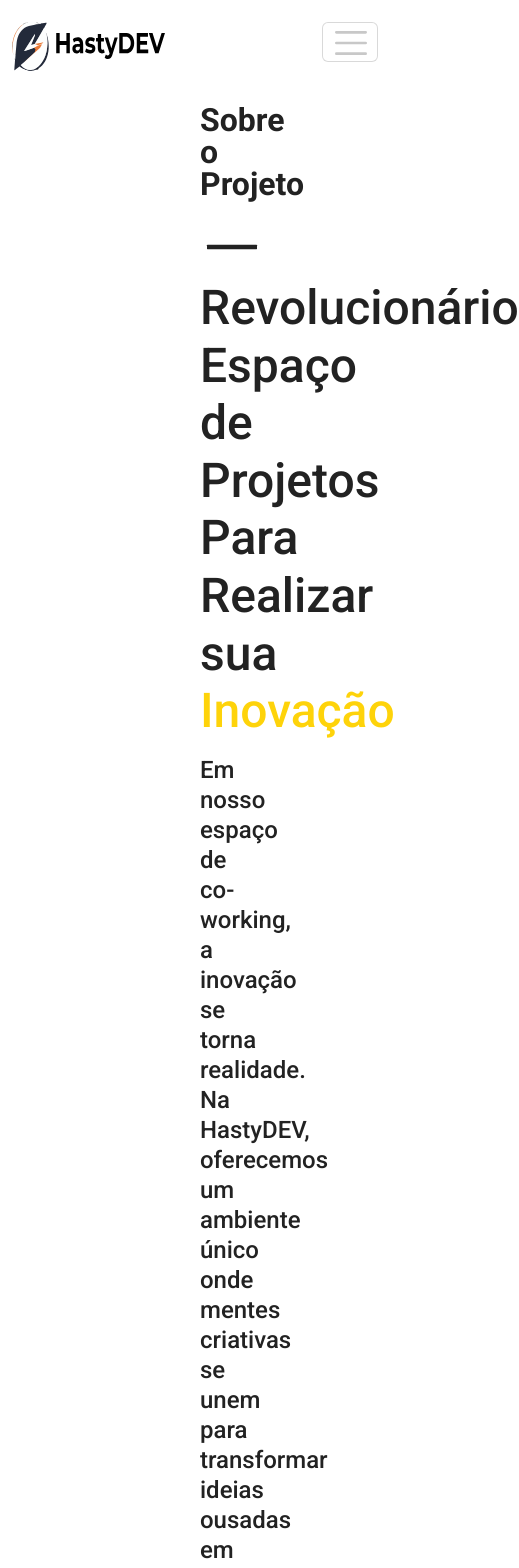
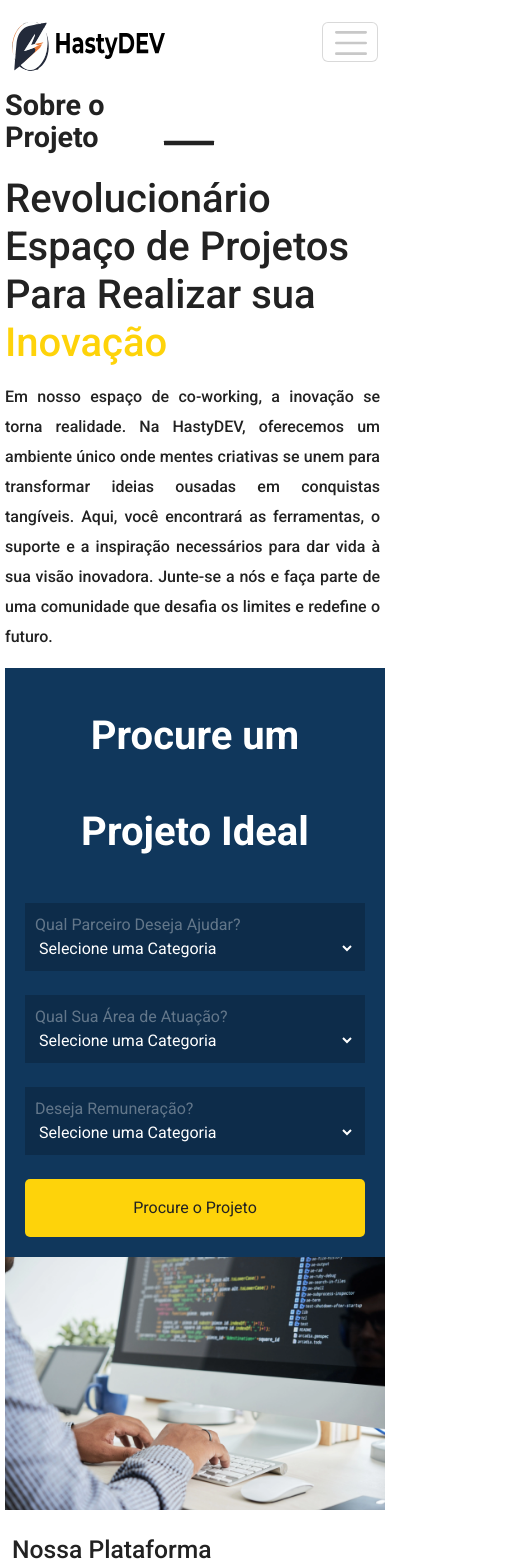
Before and after one commit to Hasty-DEV/HastyDEV, a React (Vite) app in the folder frontend/: page /project in a window 390 px wide. Shown: the top 1568 px of the page, 519 px wide, since content can reach past the window. Built offline with nearby package versions, Linux system fonts and the light colour scheme.

Commit message:
Responsividade no /project

```diff
--- a/frontend/src/components/Texts/Texts.styles.ts
+++ b/frontend/src/components/Texts/Texts.styles.ts
@@ -87,6 +87,10 @@ export const HeadingSubInterTitleStyled = styled.h4<TextStyledProps>`
     background: ${(props) => props.theme.colors[props.customColor || "text"]};
     opacity: ${(props) => (props.hasUnderline ? 1 : 0)};
   }
+
+  @media (max-width: 575px) {
+    font-size: 1.8rem;
+  }
 `;
 
 export const ParagraphStyled = styled.p<TextStyledProps>`
--- a/frontend/src/routes/Project/Project.tsx
+++ b/frontend/src/routes/Project/Project.tsx
@@ -8,17 +8,17 @@ import {
 import { Link } from "react-router-dom";
 import { AiOutlineRight, AiOutlineLine } from "react-icons/ai";
 import SearchForm from "../../components/SearchForm/SearchForm";
-import ProjectImg1 from "../../assets/images/Project/ProjectImg1.webp"
+import ProjectImg1 from "../../assets/images/Project/ProjectImg1.webp";
 
 const Project: React.FC = () => {
   return (
     <>
       <ProjectFirstSection fluid>
         <Row>
-          <Col xs={6}>
+          <Col xs={12} sm={6}>
             <Col xs={12}>
               <ProjectSubInterTitle SubInterTitle="Sobre o Projeto" />
-              <AiOutlineLine size={64}/>
+              <AiOutlineLine size={64} />
             </Col>
             <Col xs={12}>
               <ProjectHeadingTitle
@@ -27,38 +27,38 @@ const Project: React.FC = () => {
               />
             </Col>
           </Col>
-          <Col xs={6}>
-            <ProjectParagraph paragraph="Em nosso espaço de co-working, a inovação se torna realidade. Na
+          <Col xs={12}  sm={6}>
+            <ProjectParagraph
+              paragraph="Em nosso espaço de co-working, a inovação se torna realidade. Na
               HastyDEV, oferecemos um ambiente único onde mentes criativas se
               unem para transformar ideias ousadas em conquistas tangíveis.
               Aqui, você encontrará as ferramentas, o suporte e a inspiração
               necessários para dar vida à sua visão inovadora. Junte-se a nós e
               faça parte de uma comunidade que desafia os limites e redefine o
-              futuro." />
+              futuro."
+            />
           </Col>
-          <Col xs={12} className="mt-3 d-flex">
-            <Col xs={4}>
-              <SearchForm />
-            </Col>
-            <Col xs={8} >
-              <img src={ProjectImg1} alt="" className="img-fluid"/>
-            </Col>
+          <Col xs={12}>
+            <SearchForm />
+          </Col>
+          <Col xs={12}>
+            <img src={ProjectImg1} alt="" className="img-fluid" />
           </Col>
         </Row>
       </ProjectFirstSection>
       <ProjectSecondSection>
         <Row>
           <Col xs={12}>
-            <Col xs={4}>
+            <Col xs={12} sm={5} md={4}>
               <h2>Nossa Plataforma</h2>
             </Col>
-            <Col xs={4}>
+            <Col xs={12} sm={5} md={6}>
               <p>
                 Nossa Plataforma Foi Projetada Para Proporcionar Uma Experiência
                 Diferente Ao Criar ou Buscar Projetos
               </p>
             </Col>
-            <Col xs={4}></Col>
+            <Col xs={4} sm={2} md={2}></Col>
           </Col>
           <Col xs={4}>
             <Col xs={12}>
@@ -115,12 +115,24 @@ export default Project;
 const ProjectFirstSection = styled(Container)`
   padding: 200px;
   padding-top: 20px;
+
+  @media (min-width: 576px) and (max-width: 1024px) {
+    padding: 20px;
+  }
+
+  @media (max-width: 575px) {
+    padding: 5px;
+  }
 `;
 
 const ProjectHeadingTitle = styled(HeadingTitle)`
   max-width: 800px;
   font-size: 3rem;
   text-align: start;
+
+  @media (max-width: 575px) {
+    font-size: 2.5rem;
+  }
 `;
 
 const ProjectSubInterTitle = styled(HeadingSubInterTitle)`
@@ -132,8 +144,12 @@ const ProjectParagraph = styled(Paragraph)`
   max-width: 600px;
   font-size: 1.5rem;
   line-height: 30px;
+
+  @media (max-width: 575px) {
+    font-size: 1rem;
+    padding-right: 5px;
+  }
 `;
-
 
 const ProjectSecondSection = styled(Container)`
   margin-top: 5%;
```
